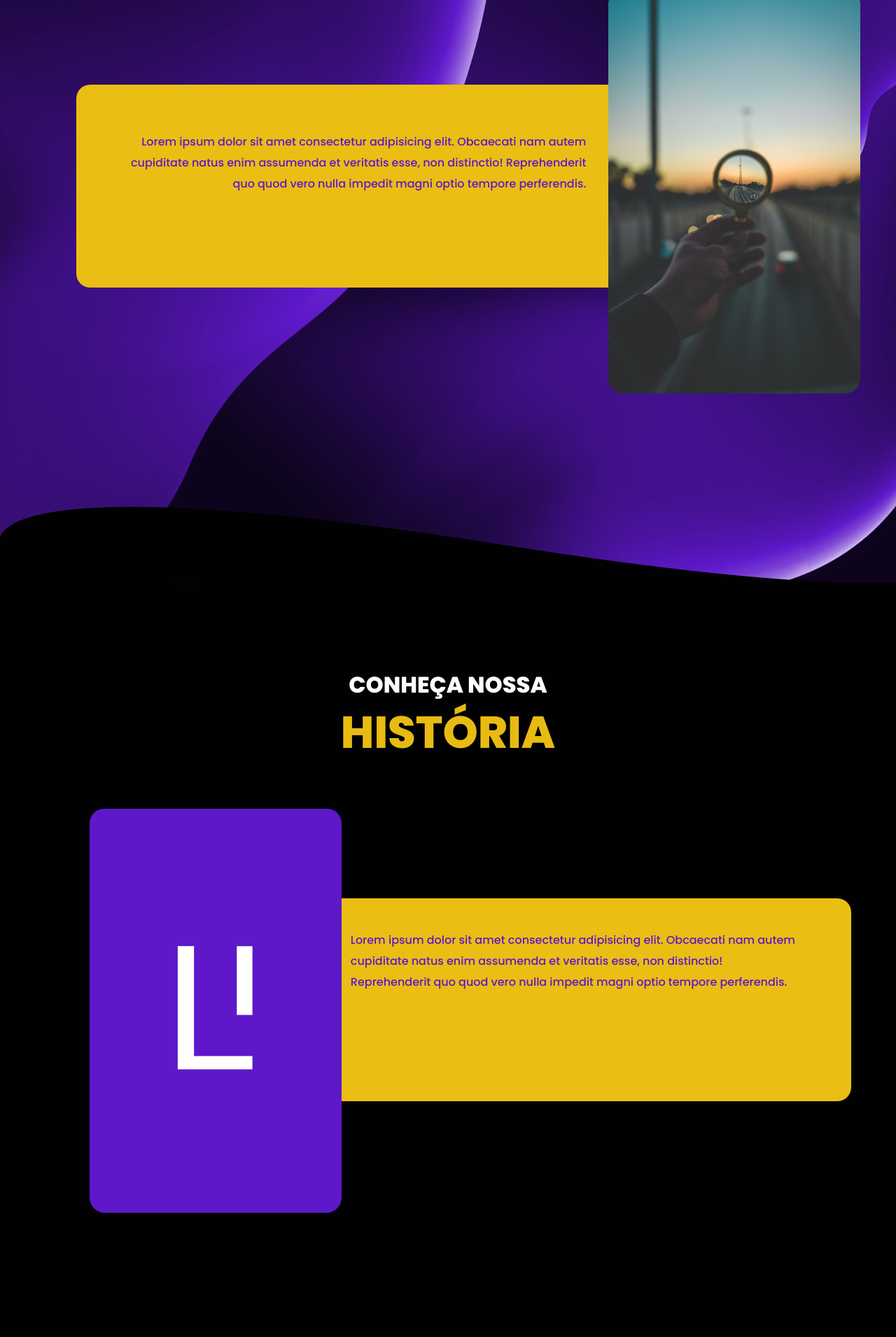
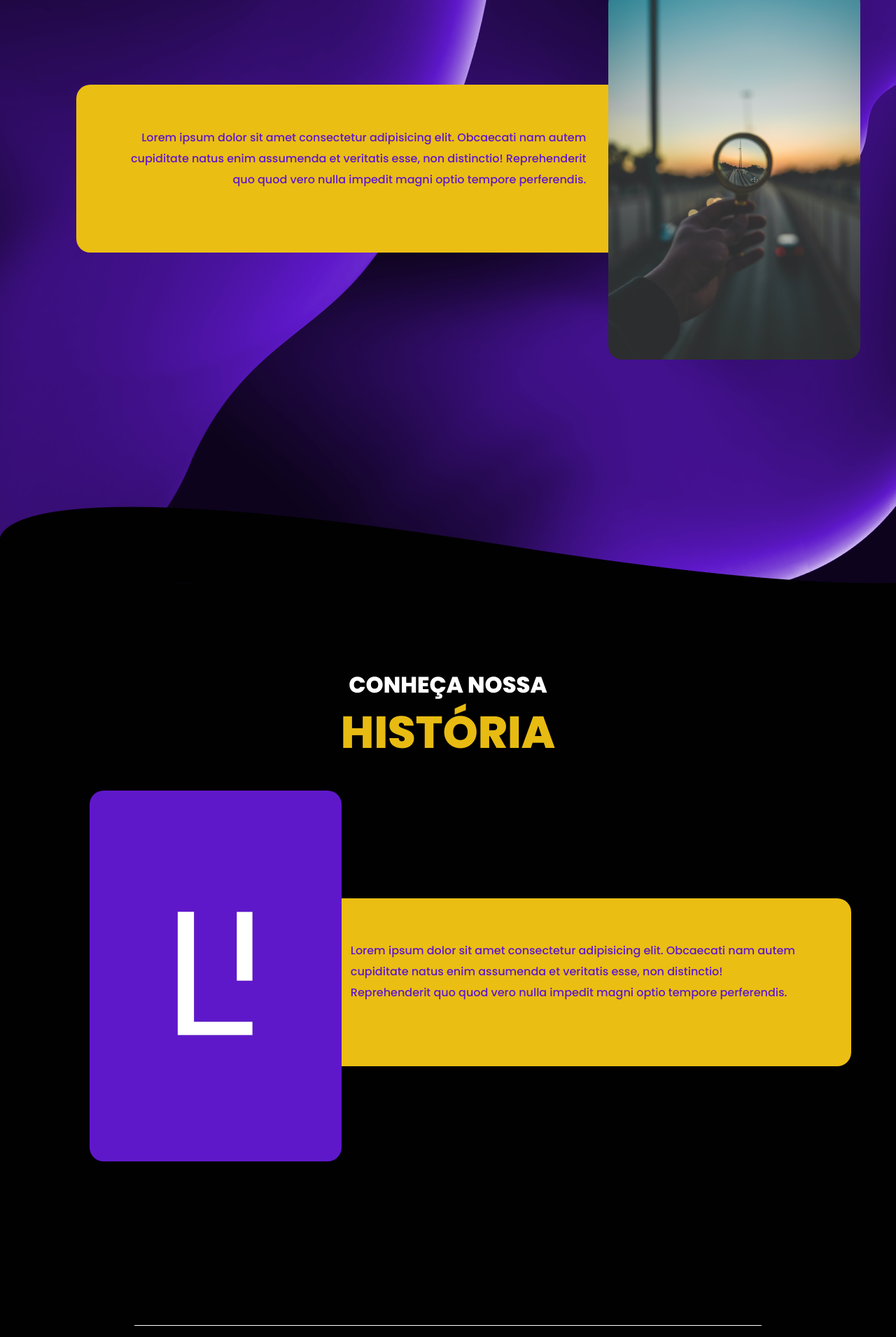
Before and after one commit to leopompeu/littera, a React (Vite) app: page /sobre in a window 1280 px wide. Shown: the part 1640-3551 px from the top of the page at 70% size. Built offline with nearby package versions, Linux system fonts and the light colour scheme.

Commit message:
[REFACTOR] AJUSTES DOS TAMANHOS DOS CARDS

```diff
--- a/src/index.css
+++ b/src/index.css
@@ -1747,7 +1747,7 @@
 }
 
 .image1-web{
-  margin-top: 5%;
+  margin-top: 2.5%;
   margin-left: 5%;
   height: 300px;
   width: 430px;
@@ -1756,7 +1756,7 @@
 }
 
 .card-diferencial-web{
-  height: 250px;
+  height: 240px;
   width: auto;
   margin-top: -20.5%;
   margin-left: 8%;
@@ -1804,14 +1804,14 @@
   margin-top: 5%;
   display: block;
   margin-left: 62.5%;
-  height: 300px;
+  height: 290px;
   width: 430px;
   border-radius: 20px;
   object-fit: cover;
 }
 
 .card-diferencial-web2{
-  height: 250px;
+  height: 240px;
   width: auto;
   margin-top: -20.5%;
   margin-left: 5%;
@@ -2817,7 +2817,7 @@ textarea {
   margin-top: -10%;
   margin-left: 0%;
   margin-right: 10%;
-  height: 578.5px;
+  height: 530px;
   width: 360px;
   border-radius: 20px;
   object-fit: cover;
@@ -2825,7 +2825,7 @@ textarea {
 }
 
 .card-proposito-web{
-  height: 290px;
+  height: 240px;
   width: auto;
   margin-top: 15%;
   margin-left: 8%;
@@ -2839,7 +2839,7 @@ textarea {
   width: 60%;
   margin-left: 5%;
   margin-right: 5%;
-  padding-top: 3%;
+  padding-top: 2.5%;
 }
 
 .text-proposito-web{
@@ -2881,10 +2881,10 @@ textarea {
 }
 
 .image1-historia{
-  margin-top: 5%;
+  margin-top: 3%;
   margin-left: 10%;
   margin-right: 0%;
-  height: 578.5px;
+  height: 530px;
   width: 360px;
   border-radius: 20px;
   object-fit: cover;
@@ -2892,7 +2892,7 @@ textarea {
 }
 
 .card-historia-web{
-  height: 290px;
+  height: 240px;
   width: auto;
   margin-top: 15%;
   margin-left: 20%;
@@ -2906,7 +2906,7 @@ textarea {
   width: 75%;
   margin-left: 18%;
   margin-right: 10%;
-  padding-top: 1%;
+  padding-top: 2.5%;
 }
 
 .text-historia-web{
```
